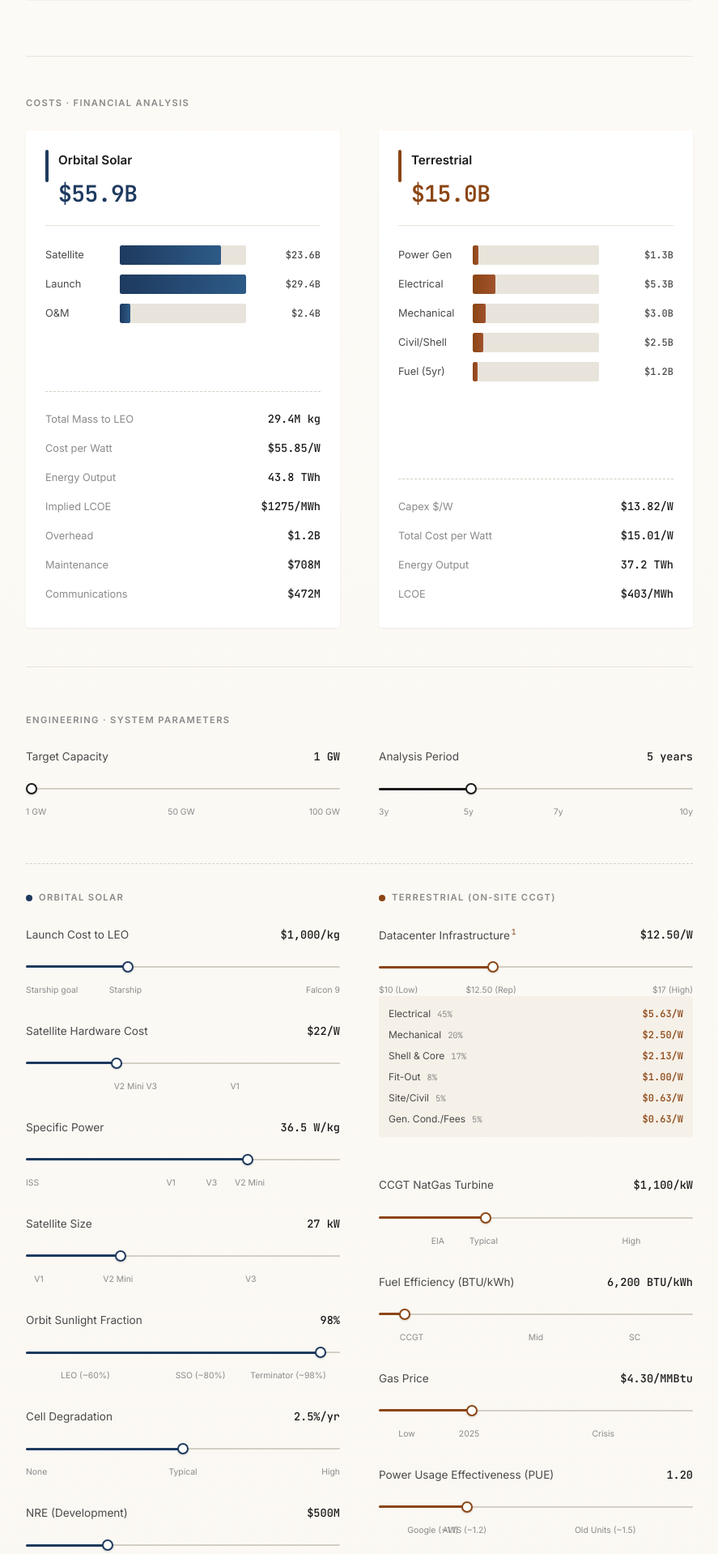
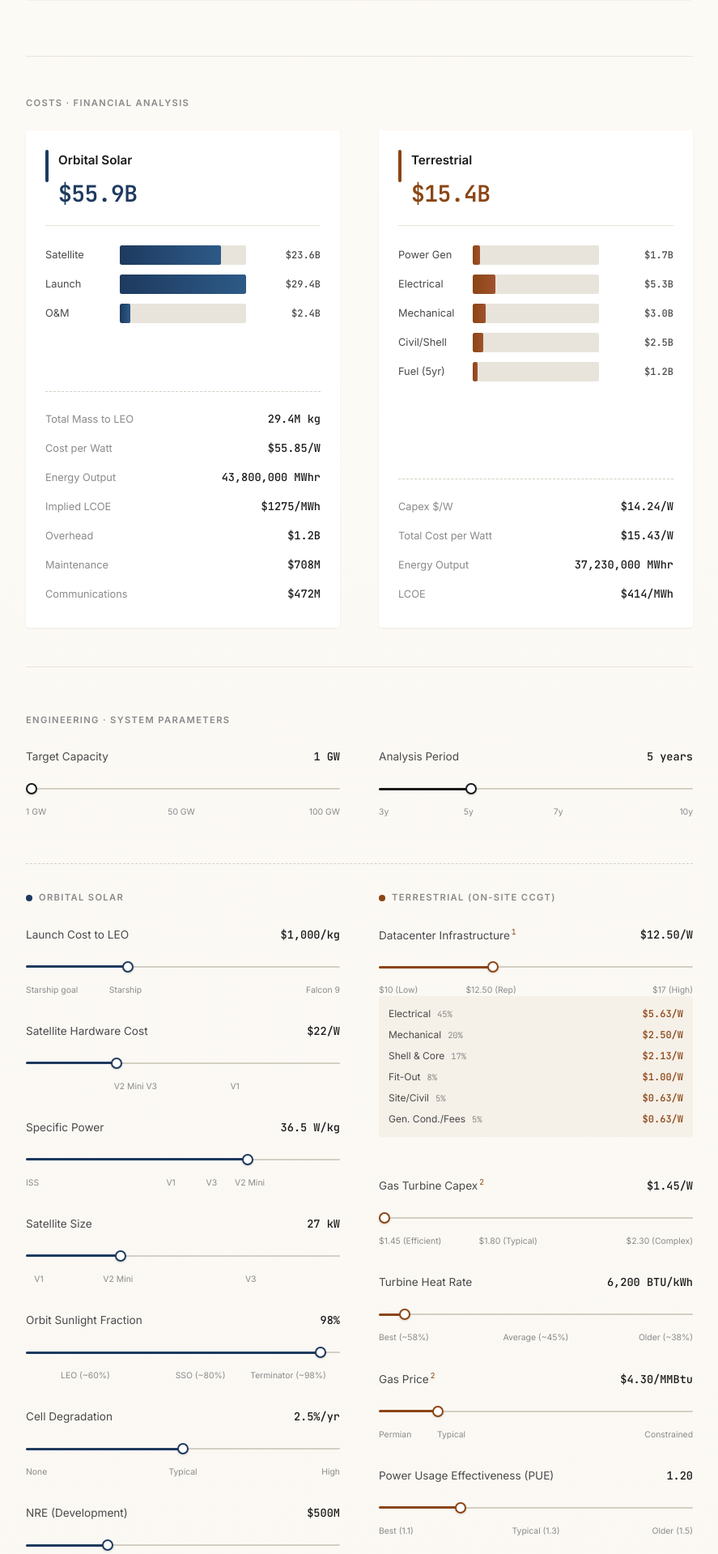
Before and after one commit to andrewmccalip/thoughts, a Flask app: page /space-datacenters in a window 1280 px wide. Shown: the part 908-2827 px from the top of the page at 81% size, without its empty margins (196-1083 px from the left). Run offline with Flask 2, Linux system fonts and the light colour scheme.

```diff
--- a/sample.jsx
+++ b/sample.jsx
@@ -246,7 +246,7 @@ const SpaceVsGasInfographic = () => {
     <h3>NatGas Economics</h3>
     <p>Natural gas plants have overnight capital costs of ~$${capexPerKW}/kW, with typical capacity factors of ${(capacityFactor * 100).toFixed(0)}%.<sup data-ref="4">4</sup> Over ${years} years at current fuel prices (~$${fuelCostPerMWh}/MWh), fuel costs dominate the total cost of ownership.<sup data-ref="5">5</sup></p>
 
-    <p>The NatGas system generates ${(ngccCosts.energyMWh / 1e6).toFixed(1)} TWh over ${years} years, with a levelized cost of ${formatLCOE(ngccCosts.lcoe)}.</p>
+    <p>The NatGas system generates ${ngccCosts.energyMWh.toLocaleString(undefined, { maximumFractionDigits: 0 })} MWhr over ${years} years, with a levelized cost of ${formatLCOE(ngccCosts.lcoe)}.</p>
 
     <h3>Crossover Analysis</h3>
     <p>At $${launchCostPerKg.toLocaleString()}/kg launch costs, orbital solar costs ${formatCost(orbitalCosts.totalCost)} vs ${formatCost(ngccCosts.totalCost)} for NatGas. The crossover point occurs around $50–100/kg launch costs, which Starship may achieve at high flight rates.<sup data-ref="6">6</sup></p>
@@ -399,7 +399,7 @@ const SpaceVsGasInfographic = () => {
               <div className="mt-6 pt-4 space-y-1.5" style={{ borderTop: `1px solid ${colors.rule}` }}>
                 <div className="flex justify-between text-sm">
                   <span style={{ color: colors.inkLight }}>Energy Output</span>
-                  <span className="font-mono">{(ngccCosts.energyMWh / 1e6).toFixed(1)} TWh</span>
+                  <span className="font-mono">{ngccCosts.energyMWh.toLocaleString(undefined, { maximumFractionDigits: 0 })} MWhr</span>
                 </div>
                 <div className="flex justify-between text-sm">
                   <span style={{ color: colors.inkLight }}>Cost per Watt</span>
--- a/static/js/main.js
+++ b/static/js/main.js
@@ -442,18 +442,36 @@
         // NRE cost slider
         setupSlider('nre-slider', 'nre-fill', 'nre-value', 0, 2000, 'nreCost', v => v >= 1000 ? `$${(v/1000).toFixed(1)}B` : `$${v}M`);
 
-        // Terrestrial sliders (5 buckets from report)
-        // CCGT turbine capex slider
-        setupSlider('gas-turbine-slider', 'gas-turbine-fill', 'gas-turbine-value', 900, 1500, 'gasTurbineCapexPerKW', v => `$${v.toLocaleString()}/kW`);
+        // Terrestrial sliders
+        // Gas turbine capex slider ($/W, converted to $/kW for state)
+        const gasTurbineSlider = document.getElementById('gas-turbine-slider');
+        const gasTurbineFill = document.getElementById('gas-turbine-fill');
+        const gasTurbineValue = document.getElementById('gas-turbine-value');
+        if (gasTurbineSlider && gasTurbineFill && gasTurbineValue) {
+            function updateGasTurbineSlider() {
+                const state = CostModel.getState();
+                const valuePerW = state.gasTurbineCapexPerKW / 1000;
+                const percentage = ((valuePerW - 1.45) / (2.30 - 1.45)) * 100;
+                gasTurbineFill.style.width = `${Math.max(0, Math.min(100, percentage))}%`;
+                gasTurbineValue.textContent = `$${valuePerW.toFixed(2)}/W`;
+            }
+            gasTurbineSlider.addEventListener('input', function() {
+                const valuePerW = parseFloat(this.value);
+                CostModel.updateState('gasTurbineCapexPerKW', valuePerW * 1000);
+                updateGasTurbineSlider();
+                updateUI();
+            });
+            updateGasTurbineSlider();
+        }
 
         // Heat rate slider
         setupSlider('heat-rate-slider', 'heat-rate-fill', 'heat-rate-value', 6000, 9000, 'heatRateBtuKwh', v => `${v.toLocaleString()} BTU/kWh`);
 
-        // Gas price slider
-        setupSlider('gas-price-slider', 'gas-price-fill', 'gas-price-value', 2, 10, 'gasPricePerMMBtu', v => `$${v.toFixed(2)}/MMBtu`);
+        // Gas price slider (regional pricing)
+        setupSlider('gas-price-slider', 'gas-price-fill', 'gas-price-value', 2, 15, 'gasPricePerMMBtu', v => `$${v.toFixed(2)}/MMBtu`);
 
         // PUE slider
-        setupSlider('pue-slider', 'pue-fill', 'pue-value', 1.05, 1.6, 'pue', v => v.toFixed(2));
+        setupSlider('pue-slider', 'pue-fill', 'pue-value', 1.1, 1.5, 'pue', v => v.toFixed(2));
 
         // Thermal sliders
         setupSlider('emissivity-slider', 'emissivity-fill', 'emissivity-value', 0.6, 0.98, 'emissivity', v => v.toFixed(2));
--- a/static/js/math.js
+++ b/static/js/math.js
@@ -77,8 +77,8 @@ const CostModel = (function() {
         // Total Capex Target: ~$13.80/W (range $11.60-$16.00/W)
 
         // CAPEX buckets (5 categories from report)
-        // 1. Power Generation: $1.30/W (9%) - Turbines, Gas Lateral, Tap
-        gasTurbineCapexPerKW: 1100,    // Frame CCGT $/kW ($1,084-$1,420 range)
+        // 1. Power Generation - Gas Turbine Capex
+        gasTurbineCapexPerKW: 1450,    // Frame CCGT $/kW ($1.45/W default)
 
         // 2. Electrical Distribution: $5.25/W (38%) - Switchgear, Transformers, UPS, Gensets
         electricalCostPerW: 5.25,      // MV/LV switchgear, UPS (Li-ion), backup gensets, busway
@@ -507,8 +507,9 @@ const CostModel = (function() {
     }
 
     function formatEnergy(mwh) {
-        if (mwh >= 1e6) return `${(mwh / 1e6).toFixed(1)} TWh`;
-        return `${(mwh / 1e3).toFixed(1)} GWh`;
+        // Always display in megawatt-hours to avoid mixed units in the UI.
+        if (mwh >= 1e6) return `${mwh.toLocaleString(undefined, { maximumFractionDigits: 0 })} MWhr`;
+        return `${mwh.toLocaleString(undefined, { maximumFractionDigits: 1 })} MWhr`;
     }
 
     function formatLCOE(lcoe) {
--- a/templates/space-datacenters.html
+++ b/templates/space-datacenters.html
@@ -106,7 +106,7 @@
                         </div>
                         <div class="stat-row">
                             <span class="stat-label">Energy Output</span>
-                            <span class="stat-value" id="orbital-energy">35.0 TWh</span>
+                            <span class="stat-value" id="orbital-energy">35.0 MWhr</span>
                         </div>
                         <div class="stat-row">
                             <span class="stat-label">Implied LCOE</span>
@@ -186,7 +186,7 @@
                         </div>
                         <div class="stat-row">
                             <span class="stat-label">Energy Output</span>
-                            <span class="stat-value" id="terrestrial-energy">37.2 TWh</span>
+                            <span class="stat-value" id="terrestrial-energy">37.2 MWhr</span>
                         </div>
                         <div class="stat-row">
                             <span class="stat-label">LCOE</span>
@@ -427,24 +427,24 @@
 
                     <div class="slider-container">
                         <div class="slider-header">
-                            <span class="slider-label">CCGT NatGas Turbine</span>
-                            <span class="slider-value" id="gas-turbine-value">$1,100/kW</span>
+                            <a href="https://gemini.google.com/share/b44c01d3863b" target="_blank" class="slider-label slider-label-link">Gas Turbine Capex<sup class="ref-sup">2</sup></a>
+                            <span class="slider-value" id="gas-turbine-value">$1.45/W</span>
                         </div>
                         <div class="slider-track-container">
-                            <input type="range" id="gas-turbine-slider" min="900" max="1500" step="50" value="1100">
+                            <input type="range" id="gas-turbine-slider" min="1.45" max="2.30" step="0.05" value="1.45">
                             <div class="slider-track"></div>
                             <div class="slider-fill terrestrial-fill" id="gas-turbine-fill"></div>
                         </div>
                         <div class="slider-ticks">
-                            <span class="tick" data-value="1000">EIA</span>
-                            <span class="tick" data-value="1100">Typical</span>
-                            <span class="tick" data-value="1400">High</span>
+                            <span class="tick" data-value="1.45">$1.45 (Efficient)</span>
+                            <span class="tick" data-value="1.80">$1.80 (Typical)</span>
+                            <span class="tick" data-value="2.30">$2.30 (Complex)</span>
                         </div>
                     </div>
 
                     <div class="slider-container">
                         <div class="slider-header">
-                            <span class="slider-label">Fuel Efficiency (BTU/kWh)</span>
+                            <span class="slider-label">Turbine Heat Rate</span>
                             <span class="slider-value" id="heat-rate-value">6,200 BTU/kWh</span>
                         </div>
                         <div class="slider-track-container">
@@ -453,26 +453,26 @@
                             <div class="slider-fill terrestrial-fill" id="heat-rate-fill"></div>
                         </div>
                         <div class="slider-ticks">
-                            <span class="tick" data-value="6200">CCGT</span>
-                            <span class="tick" data-value="7500">Mid</span>
-                            <span class="tick" data-value="8500">SC</span>
+                            <span class="tick" data-value="6000">Best (~58%)</span>
+                            <span class="tick" data-value="7500">Average (~45%)</span>
+                            <span class="tick" data-value="9000">Older (~38%)</span>
                         </div>
                     </div>
 
                     <div class="slider-container">
                         <div class="slider-header">
-                            <span class="slider-label">Gas Price</span>
+                            <a href="https://gemini.google.com/share/b44c01d3863b" target="_blank" class="slider-label slider-label-link">Gas Price<sup class="ref-sup">2</sup></a>
                             <span class="slider-value" id="gas-price-value">$4.30/MMBtu</span>
                         </div>
                         <div class="slider-track-container">
-                            <input type="range" id="gas-price-slider" min="2" max="10" step="0.1" value="4.3">
+                            <input type="range" id="gas-price-slider" min="2" max="15" step="0.1" value="4.3">
                             <div class="slider-track"></div>
                             <div class="slider-fill terrestrial-fill" id="gas-price-fill"></div>
                         </div>
                         <div class="slider-ticks">
-                            <span class="tick" data-value="2.5">Low</span>
-                            <span class="tick" data-value="4.3">2025</span>
-                            <span class="tick" data-value="8">Crisis</span>
+                            <span class="tick" data-value="2">Permian</span>
+                            <span class="tick" data-value="5">Typical</span>
+                            <span class="tick" data-value="15">Constrained</span>
                         </div>
                     </div>
 
@@ -482,14 +482,14 @@
                             <span class="slider-value" id="pue-value">1.20</span>
                         </div>
                         <div class="slider-track-container">
-                            <input type="range" id="pue-slider" min="1.05" max="1.6" step="0.05" value="1.2">
+                            <input type="range" id="pue-slider" min="1.1" max="1.5" step="0.05" value="1.2">
                             <div class="slider-track"></div>
                             <div class="slider-fill terrestrial-fill" id="pue-fill"></div>
                         </div>
                         <div class="slider-ticks">
-                            <span class="tick" data-value="1.1">Google (~1.1)</span>
-                            <span class="tick" data-value="1.2">AWS (~1.2)</span>
-                            <span class="tick" data-value="1.5">Old Units (~1.5)</span>
+                            <span class="tick" data-value="1.1">Best (1.1)</span>
+                            <span class="tick" data-value="1.3">Typical (1.3)</span>
+                            <span class="tick" data-value="1.5">Older (1.5)</span>
                         </div>
                     </div>
                 </div>
@@ -575,7 +575,7 @@
                         </div>
                         <div class="eng-stat-row">
                             <span class="eng-stat-label">Energy Output</span>
-                            <span class="eng-stat-value" id="eng-orbital-energy">35.0 TWh</span>
+                            <span class="eng-stat-value" id="eng-orbital-energy">35.0 MWhr</span>
                         </div>
                     </div>
                 </div>
@@ -614,7 +614,7 @@
                         </div>
                         <div class="eng-stat-row">
                             <span class="eng-stat-label">Energy Output</span>
-                            <span class="eng-stat-value" id="eng-ngcc-energy">37.2 TWh</span>
+                            <span class="eng-stat-value" id="eng-ngcc-energy">37.2 MWhr</span>
                         </div>
                     </div>
                 </div>
```
Also changed, not shown: static/references.json (+14 -2 lines).
